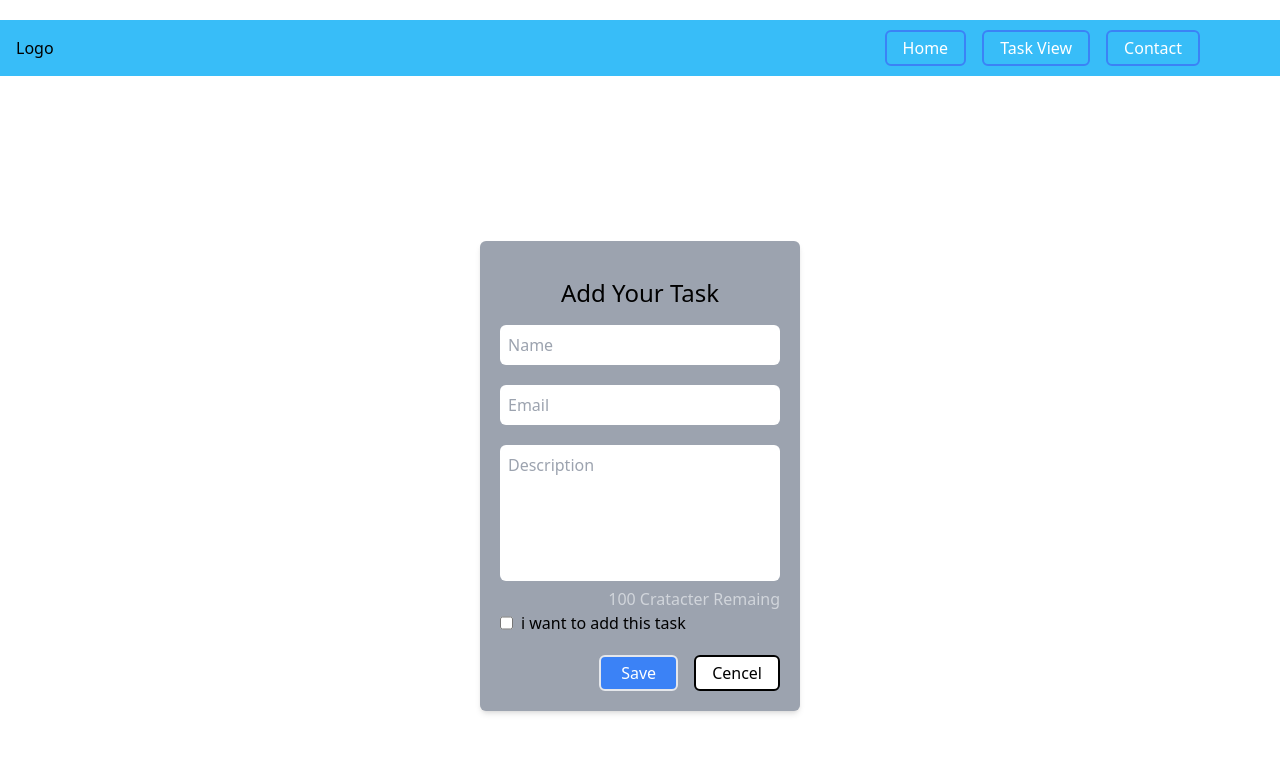
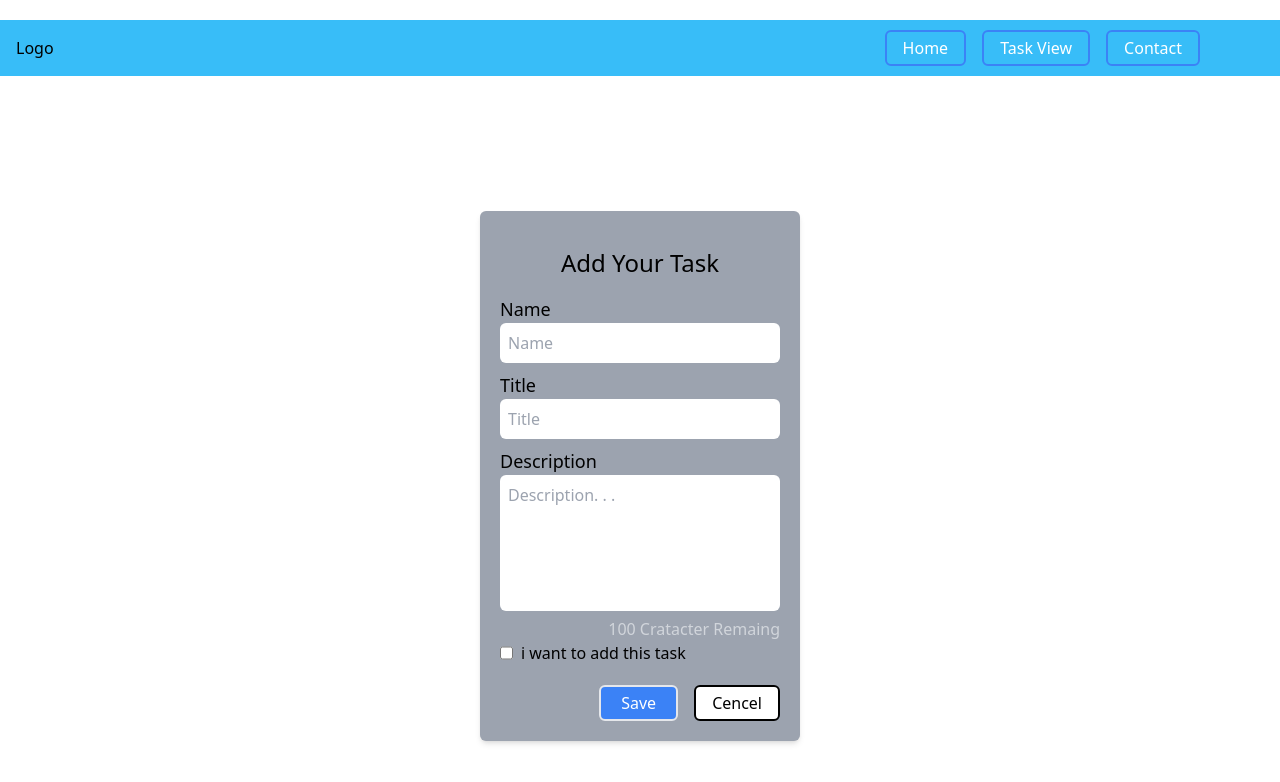
Before and after one commit to mdrifat59/todo, a React (Vite) app: page / in a window 1280 px wide. Shown: the top 782 px of the page. Built offline with nearby package versions, Linux system fonts and the light colour scheme.

Commit message:
input-design same change

```diff
--- a/src/pages/Home.jsx
+++ b/src/pages/Home.jsx
@@ -9,21 +9,24 @@ const Home = () => {
     </Helmet>
     <div className='w-full h-screen flex justify-center items-center'>
         <div className='w-1/4  bg-gray-400 shadow-md rounded-md text-center box-border p-5'>
-        {/* <div className='text-center'>  */}
             <h1 className='py-4 text-2xl'> Add Your Task</h1>
-            <input className='w-full p-2 rounded-md outline-none ' type="text" placeholder='Name' />
-            <input className='w-full p-2 rounded-md outline-none mt-5' type="text" placeholder='Email' />
-            <textarea maxLength={400} rows={5} className='w-full p-2 rounded-md outline-none mt-5 resize-none' type="text" placeholder='Description' />
+            <h3 className='flex justify-start text-lg'>Name</h3>
+            <input className='w-full p-2 rounded-md outline-none  mb-2' type="text" placeholder='Name' />
+            <div>
+            <h3 className='flex justify-start text-lg'>Title</h3>
+            <input className='w-full p-2 rounded-md outline-none mb-2' type="text" placeholder='Title' />
+            </div>
+            <h3 className='flex justify-start text-lg'>Description</h3>
+            <textarea maxLength={400} rows={5} className='w-full p-2 rounded-md outline-none resize-none' type="text" placeholder='Description. . .' />
             <p className='flex justify-end text-gray-300'>100 Cratacter Remaing</p>
             <label className='flex'>
-            <input className='text-2xl' type="checkbox" name="" id="" />
+            <input className='text-2xl' type="checkbox" name="checkbox" id="" />
             <p className='ml-2'>i want to add this task</p>
             </label>
             <div className='flex justify-end gap-4 mt-5'>
               <button className='border-2 py-1 bg-blue-500 text-white px-5 rounded-md '>Save</button>
               <button className='border-2 py-1 bg-white text-black border-black  px-4 rounded-md'>Cencel</button>
             </div>
-        {/* </div> */}
         </div>
     </div>
     </>
```
